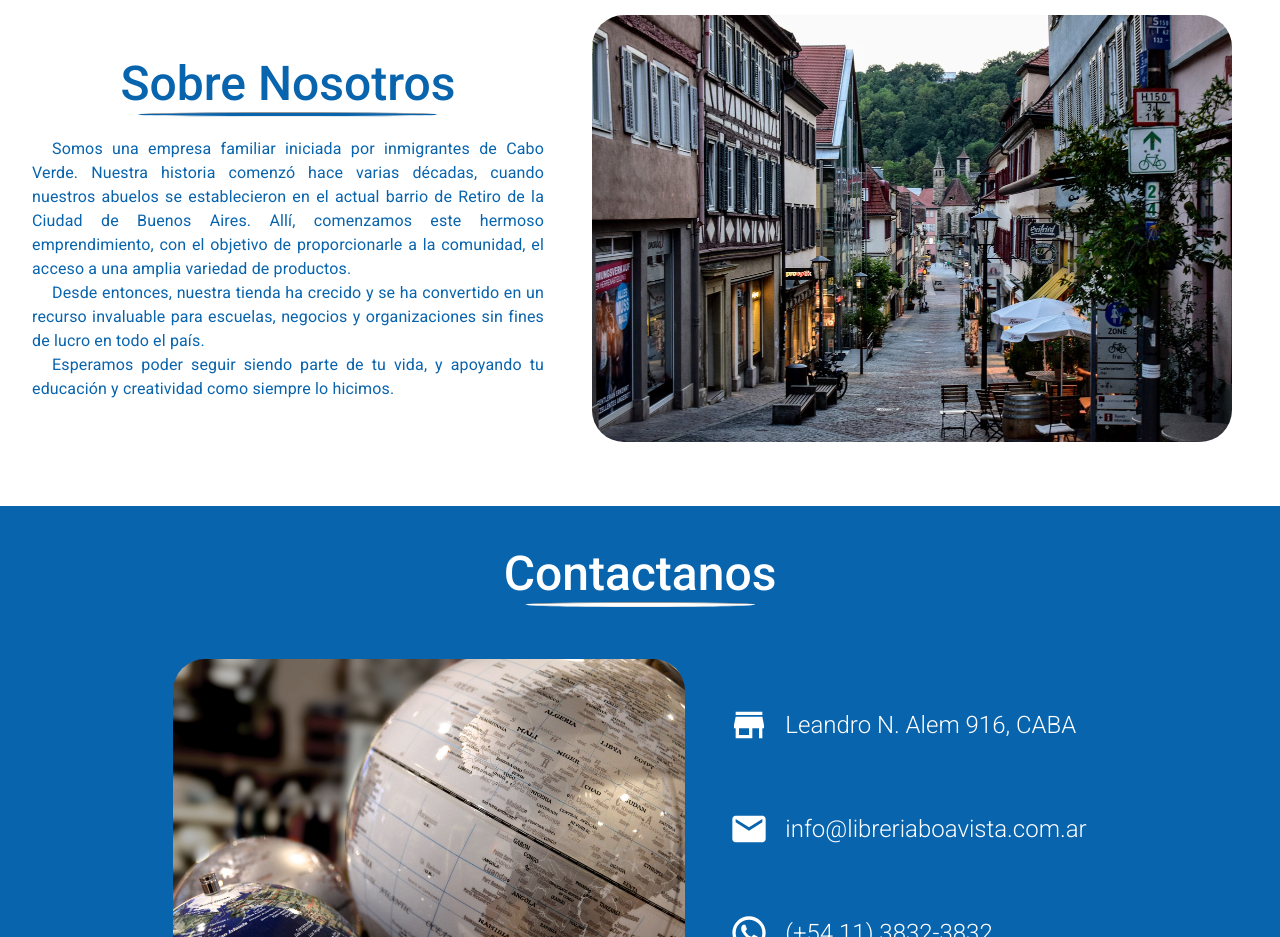
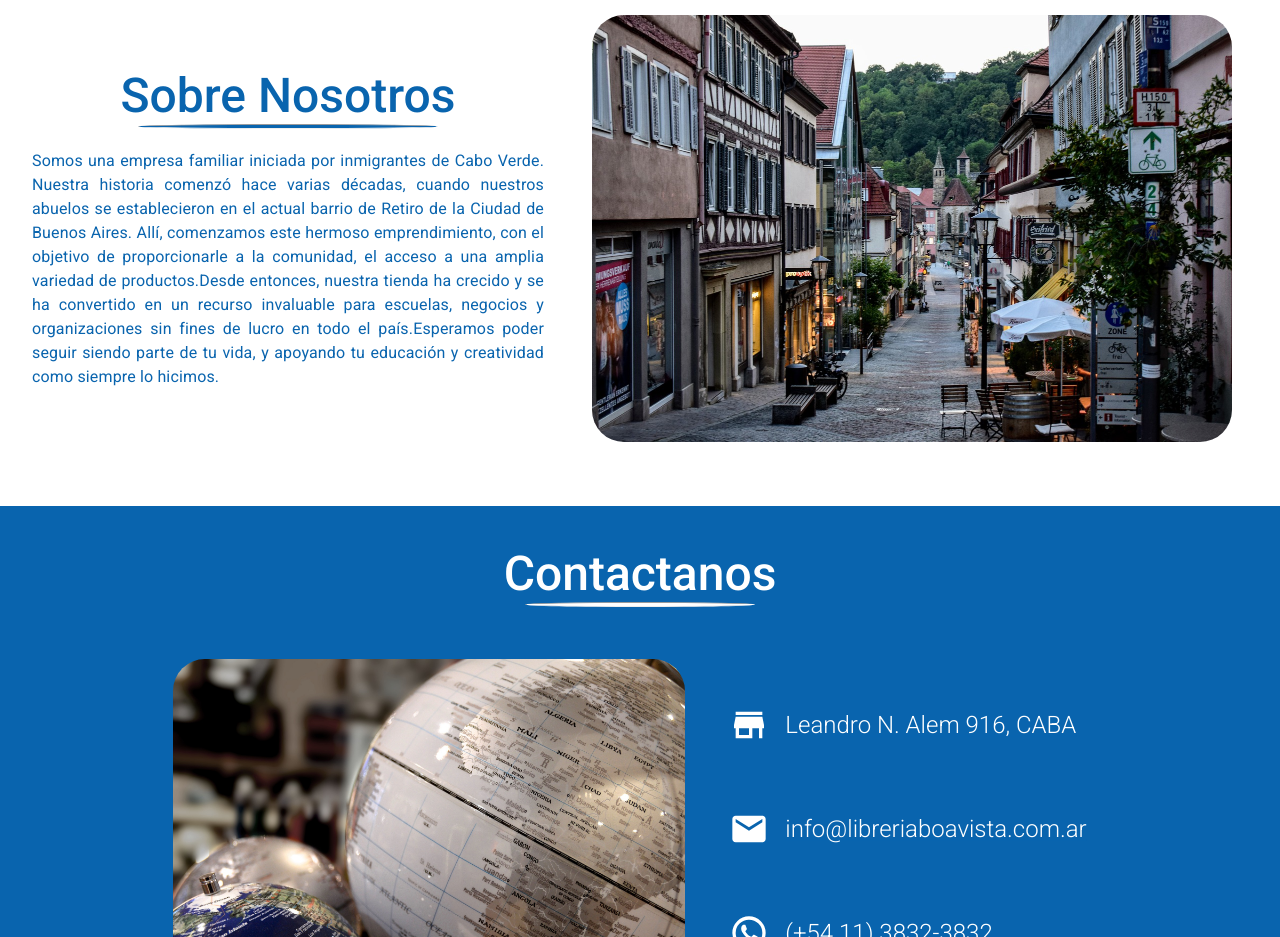
Before and after one commit to christianmxfantin/boavista-shop, a React (Create React App) app in the folder client/: page / in a window 1280 px wide. Shown: the part 800-1737 px from the top of the page. Built offline with nearby package versions, Linux system fonts and the light colour scheme.

Commit message:
Add changes in folders structure

```diff
--- a/client/package.json
+++ b/client/package.json
@@ -46,6 +46,6 @@
     "@babel/core": "^7.17.5",
     "@babel/preset-env": "^7.16.11",
     "babel-loader": "^8.2.3",
-    "webpack": "^5.69.1"
+    "webpack": "^5.88.0"
   }
 }
--- a/client/src/components/home/About/About.jsx
+++ b/client/src/components/home/About/About.jsx
@@ -22,7 +22,10 @@ const About = () => {
         <AboutTitle variant="h3">Sobre Nosotros</AboutTitle>
         <Underline width={300} height={5} color={theme.palette.primary[500]} />
         <AboutInfoContainer>
-          <AboutInfo1 sx={{ textIndent: theme.spacing(2.5) }}>
+          <AboutInfo1
+            component={"span"}
+            sx={{ textIndent: theme.spacing(2.5) }}
+          >
             Somos una empresa familiar iniciada por inmigrantes de Cabo Verde.
             Nuestra historia comenzó hace varias décadas, cuando nuestros
             abuelos se establecieron en el actual barrio de Retiro de la Ciudad
@@ -30,12 +33,18 @@ const About = () => {
             el objetivo de proporcionarle a la comunidad, el acceso a una amplia
             variedad de productos.
           </AboutInfo1>
-          <AboutInfo2 sx={{ textIndent: theme.spacing(2.5) }}>
+          <AboutInfo2
+            component={"span"}
+            sx={{ textIndent: theme.spacing(2.5) }}
+          >
             Desde entonces, nuestra tienda ha crecido y se ha convertido en un
             recurso invaluable para escuelas, negocios y organizaciones sin
             fines de lucro en todo el país.
           </AboutInfo2>
-          <AboutInfo3 sx={{ textIndent: theme.spacing(2.5) }}>
+          <AboutInfo3
+            component={"span"}
+            sx={{ textIndent: theme.spacing(2.5) }}
+          >
             Esperamos poder seguir siendo parte de tu vida, y apoyando tu
             educación y creatividad como siempre lo hicimos.
           </AboutInfo3>
--- a/client/src/components/layout/Search/Search.jsx
+++ b/client/src/components/layout/Search/Search.jsx
@@ -104,6 +104,7 @@ const Search = () => {
         <SearchIcon name="Search" size={22} />
       </SearchIconWrapper>
       <StyledInputBase
+        name="search"
         placeholder="Buscar"
         value={searchValue}
         inputRef={inputRef}
--- /dev/null
+++ b/client/webpack.config.js
@@ -0,0 +1,11 @@
+module.exports = {
+  module: {
+    rules: [
+      {
+        test: /\.svg$/i,
+        issuer: /\.[jt]sx?$/,
+        use: ["@svgr/webpack"],
+      },
+    ],
+  },
+};
```
Also changed, not shown: 1 other file (tests, documents, lock files or other folders).
